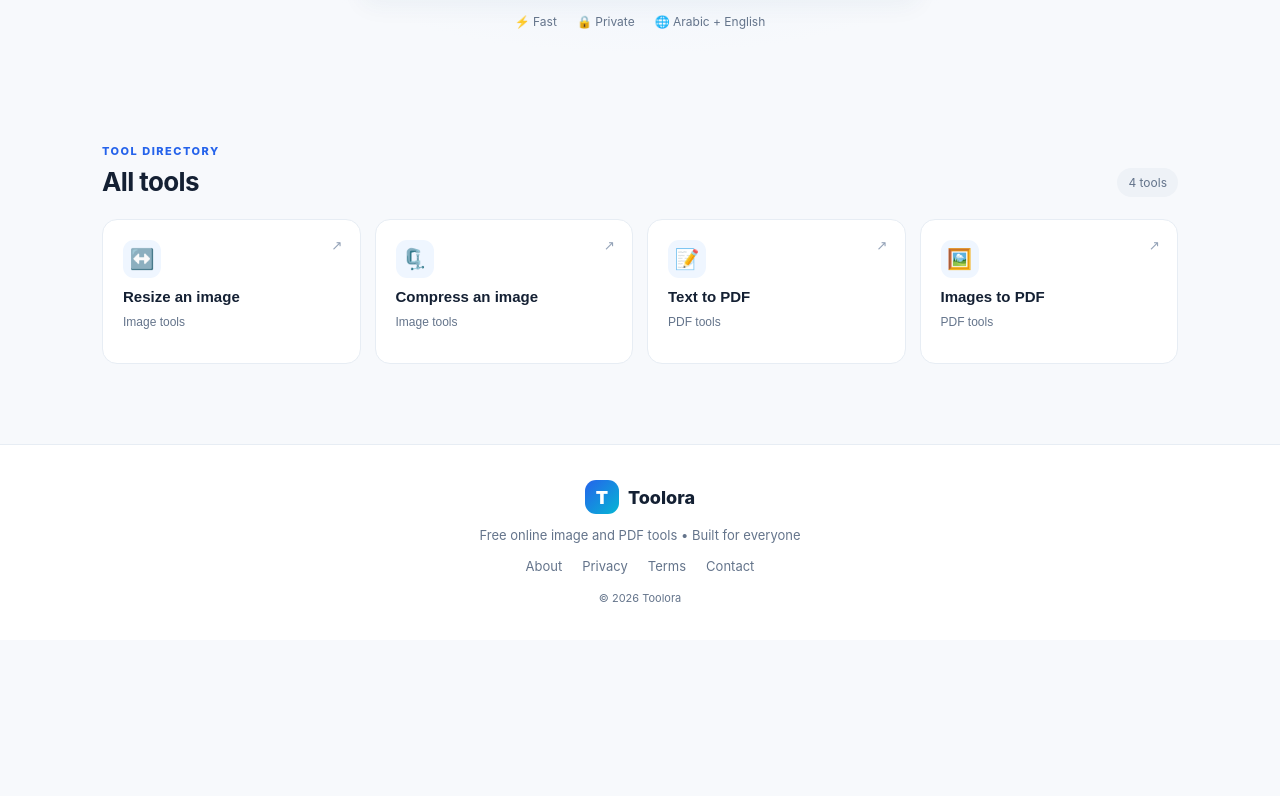
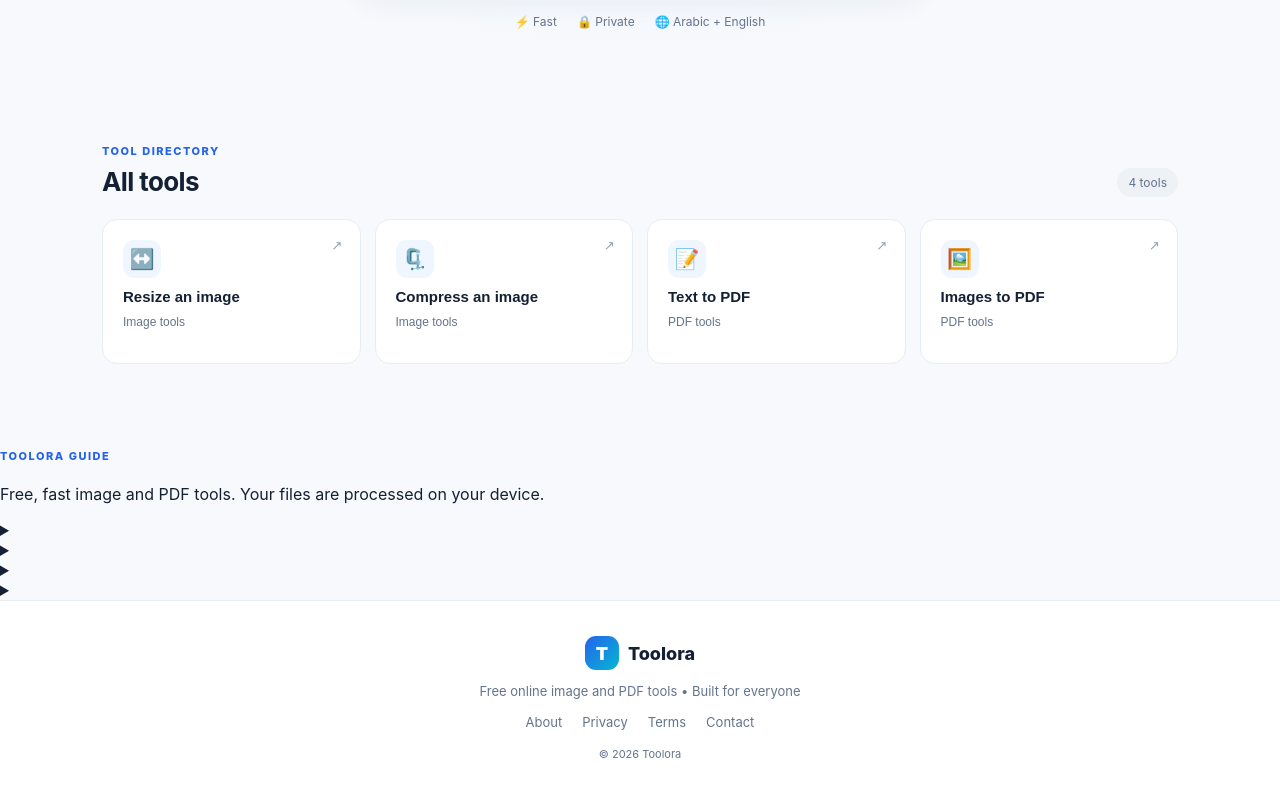
Before and after one commit to m5716386/toolora, a Next.js app: page / in a window 1280 px wide. Shown: the part 388-1184 px from the top of the page. Before the commit the page ends 1028 px from the top, so only its background shows below. Built offline with nearby package versions, Linux system fonts and the light colour scheme.

Commit message:
Add bilingual usage guide and FAQs

```diff
--- a/components/TooloraApp.tsx
+++ b/components/TooloraApp.tsx
@@ -342,6 +342,21 @@ export default function TooloraApp() {
       </section>}
     </section>
 
+    <section className="guideSection" aria-labelledby="guide-title">
+      <div className="guideInner">
+        <span className="sectionKicker">TOOLORA GUIDE</span>
+        <h2 id="guide-title">{t.faqTitle}</h2>
+        <p className="guideIntro">{t.intro}</p>
+        <div className="faqList">
+          {(["faq1", "faq2", "faq3", "faq4"] as const).map(key => (
+            <details className="faqItem" key={key}>
+              <summary>{t[(key + "q") as keyof typeof t]}</summary>
+              <p>{t[(key + "a") as keyof typeof t]}</p>
+            </details>
+          ))}
+        </div>
+      </div>
+    </section>
     <footer className="footer"><div className="footerBrand"><span className="brandIcon">T</span> Toolora</div><p>{t.footer}</p><div className="footerLinks"><a href="/about">About</a><a href="/privacy">Privacy</a><a href="/terms">Terms</a><a href="mailto:awwazmohammed@gmail.com">Contact</a></div><small>© {new Date().getFullYear()} Toolora</small></footer>
   </main>;
 }
```
